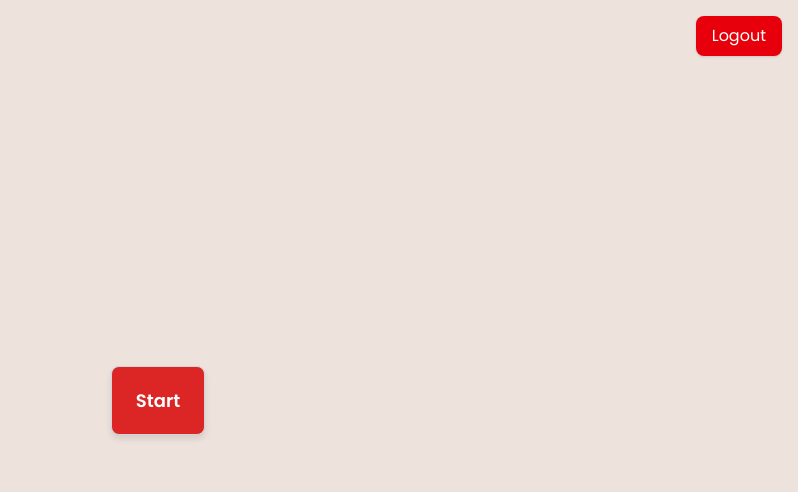
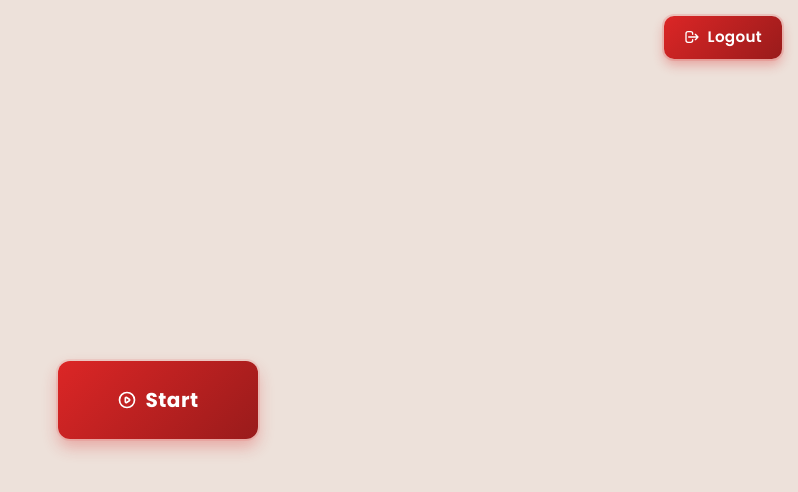
Before and after one commit to SaiKrishna1908/devdrills-frontend, a React (Vite) app: page / in a window 1280 px wide. Shown: the top 492 px of the page, without its empty margins (482-1280 px from the left). Built offline with nearby package versions, Linux system fonts and the light colour scheme; sample sign-in values are in the browser's storage.

Commit message:
fix login issue

```diff
--- /dev/null
+++ b/src/components/Home/Home.css
@@ -0,0 +1,55 @@
+/* Logout button styling */
+.logout-button {
+  background: linear-gradient(135deg, #dc2626 0%, #991b1b 100%);
+  color: white;
+  font-weight: 600;
+  font-size: 0.95rem;
+  border: none;
+  border-radius: 10px;
+  box-shadow: 0 6px 12px rgba(220, 38, 38, 0.25), 0 0 0 2px rgba(220, 38, 38, 0.1);
+  cursor: pointer;
+  transition: all 0.3s cubic-bezier(0.4, 0, 0.2, 1);
+  overflow: hidden;
+  letter-spacing: 0.3px;
+  z-index: 50;
+}
+
+.logout-button::before {
+  content: '';
+  position: absolute;
+  top: 0;
+  left: -100%;
+  width: 100%;
+  height: 100%;
+  background: linear-gradient(90deg, transparent, rgba(255, 255, 255, 0.3), transparent);
+  transition: left 0.5s;
+}
+
+.logout-button:hover::before {
+  left: 100%;
+}
+
+.logout-button:hover {
+  background: linear-gradient(135deg, #b91c1c 0%, #7f1d1d 100%);
+  box-shadow: 0 8px 16px rgba(220, 38, 38, 0.35), 0 0 0 3px rgba(220, 38, 38, 0.2);
+  transform: translateY(-1px);
+}
+
+.logout-button:active {
+  transform: translateY(0);
+  box-shadow: 0 4px 8px rgba(220, 38, 38, 0.25);
+}
+
+/* Subtle pulse animation for logout button */
+@keyframes subtle-pulse {
+  0%, 100% {
+    box-shadow: 0 6px 12px rgba(220, 38, 38, 0.25), 0 0 0 2px rgba(220, 38, 38, 0.1);
+  }
+  50% {
+    box-shadow: 0 6px 12px rgba(220, 38, 38, 0.35), 0 0 0 2px rgba(220, 38, 38, 0.15);
+  }
+}
+
+.logout-button:not(:hover) {
+  animation: subtle-pulse 3s ease-in-out infinite;
+}
--- a/src/components/Home/Home.tsx
+++ b/src/components/Home/Home.tsx
@@ -1,6 +1,7 @@
 import { useState } from "react";
 import StartButton from "./StartButton";
 import Quiz from "../Quiz/Quiz";
+import "./Home.css";
 
 export default function Home() {
   const [hasStartedExam, setHasStartedExam] = useState(false);
@@ -33,12 +34,27 @@ export default function Home() {
   };
 
   return (
-    <div className="relative flex flex-col w-full h-lvh items-center justify-center">
+    <div className="relative flex flex-col w-full min-h-screen bg-[#ede1da] items-center justify-center">
       <button
         onClick={handleLogout}
-        className="absolute top-4 right-4 bg-red-600 text-white px-4 py-2 rounded-lg shadow hover:bg-red-700 transition"
+        className="logout-button fixed top-4 right-4 px-5 py-2.5"
       >
-        Logout
+        <span className="flex items-center gap-2">
+          <svg
+            className="w-4 h-4"
+            fill="none"
+            stroke="currentColor"
+            viewBox="0 0 24 24"
+          >
+            <path
+              strokeLinecap="round"
+              strokeLinejoin="round"
+              strokeWidth={2}
+              d="M17 16l4-4m0 0l-4-4m4 4H7m6 4v1a3 3 0 01-3 3H6a3 3 0 01-3-3V7a3 3 0 013-3h4a3 3 0 013 3v1"
+            />
+          </svg>
+          Logout
+        </span>
       </button>
       {hasStartedExam ? (
         <Quiz
--- a/src/components/Home/StartButton.css
+++ b/src/components/Home/StartButton.css
@@ -1,33 +1,75 @@
 .start-button {
-  /* padding: 1rem 2rem; */
-  background-color: #dc2626;
+  background: linear-gradient(135deg, #dc2626 0%, #991b1b 100%);
   color: white;
-  font-weight: 600;
-  font-size: 1.125rem;
-  border: 1px solid #d1d5db;
-  border-radius: 0.5rem;
-  box-shadow: 0 4px 6px rgba(0, 0, 0, 0.1);
+  font-weight: 700;
+  font-size: 1.25rem;
+  border: none;
+  border-radius: 12px;
+  box-shadow: 0 8px 16px rgba(220, 38, 38, 0.3), 0 0 0 2px rgba(220, 38, 38, 0.1);
   cursor: pointer;
-  transition: background-color 1s ease, box-shadow 1s ease;
+  transition: all 0.3s cubic-bezier(0.4, 0, 0.2, 1);
+  position: relative;
+  overflow: hidden;
+  letter-spacing: 0.5px;
+}
+
+.start-button::before {
+  content: '';
+  position: absolute;
+  top: 0;
+  left: -100%;
+  width: 100%;
+  height: 100%;
+  background: linear-gradient(90deg, transparent, rgba(255, 255, 255, 0.3), transparent);
+  transition: left 0.5s;
+}
+
+.start-button:hover::before {
+  left: 100%;
 }
 
 .start-button:hover {
-  background-color: #b91c1c;
-  box-shadow: 0 6px 10px rgba(0, 0, 0, 0.15);
+  background: linear-gradient(135deg, #b91c1c 0%, #7f1d1d 100%);
+  box-shadow: 0 12px 24px rgba(220, 38, 38, 0.4), 0 0 0 3px rgba(220, 38, 38, 0.2);
+  transform: translateY(-2px);
+}
+
+.start-button:active {
+  transform: translateY(0);
+  box-shadow: 0 6px 12px rgba(220, 38, 38, 0.3);
+}
+
+.start-button:disabled {
+  background: linear-gradient(135deg, #9ca3af 0%, #6b7280 100%);
+  cursor: not-allowed;
+  box-shadow: 0 4px 8px rgba(0, 0, 0, 0.1);
+  transform: none;
 }
 
 /* Slide-down animation */
 @keyframes slideDown {
   0% {
     transform: translateY(0);
-    opacity: 0;
   }
   100% {
-    transform: translateY(20px);
-    opacity: 1;
+    transform: translateY(10px);
   }
 }
 
 .slide-down {
   animation: slideDown 1s ease-out forwards;
 }
+
+/* Pulse glow animation for added appeal */
+@keyframes pulse-glow {
+  0%, 100% {
+    box-shadow: 0 8px 16px rgba(220, 38, 38, 0.3), 0 0 0 2px rgba(220, 38, 38, 0.1);
+  }
+  50% {
+    box-shadow: 0 8px 16px rgba(220, 38, 38, 0.5), 0 0 0 4px rgba(220, 38, 38, 0.3);
+  }
+}
+
+.start-button:not(:disabled):not(:hover) {
+  animation: pulse-glow 2s ease-in-out infinite;
+}
--- a/src/components/Home/StartButton.tsx
+++ b/src/components/Home/StartButton.tsx
@@ -27,10 +27,50 @@ export default function StartButton({canGoNext, getHasStartedExam, setHasStarted
         onClick={handleClick}
         className={`start-button ${
           shouldSlideDown ? "slide-down" : ""
-        } px-6 py-5`}
+        } px-8 py-6 min-w-[200px]`}
         disabled={canGoNext}
       >
-        {getHasStartedExam() ? "Next >" : "Start"}
+        {getHasStartedExam() ? (
+          <span className="flex items-center justify-center gap-2">
+            Next
+            <svg
+              className="w-5 h-5"
+              fill="none"
+              stroke="currentColor"
+              viewBox="0 0 24 24"
+            >
+              <path
+                strokeLinecap="round"
+                strokeLinejoin="round"
+                strokeWidth={2}
+                d="M9 5l7 7-7 7"
+              />
+            </svg>
+          </span>
+        ) : (
+          <span className="flex items-center justify-center gap-2">
+            <svg
+              className="w-5 h-5"
+              fill="none"
+              stroke="currentColor"
+              viewBox="0 0 24 24"
+            >
+              <path
+                strokeLinecap="round"
+                strokeLinejoin="round"
+                strokeWidth={2}
+                d="M14.752 11.168l-3.197-2.132A1 1 0 0010 9.87v4.263a1 1 0 001.555.832l3.197-2.132a1 1 0 000-1.664z"
+              />
+              <path
+                strokeLinecap="round"
+                strokeLinejoin="round"
+                strokeWidth={2}
+                d="M21 12a9 9 0 11-18 0 9 9 0 0118 0z"
+              />
+            </svg>
+            Start
+          </span>
+        )}
       </button>
     </>
   );
--- a/src/components/Home/TokenExchange.tsx
+++ b/src/components/Home/TokenExchange.tsx
@@ -30,7 +30,7 @@ export default function TokenExchange() {
         localStorage.setItem("token", response.data.token);
 
         // Redirect to "/home" after successful token exchange
-        navigate("/home");
+        window.location.href = "/home";
       } catch (error) {
         console.error("Error exchanging code for token:", error);
         navigate("/"); // Redirect to login on error
```
